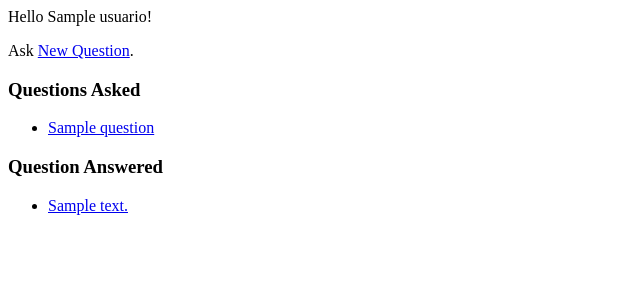
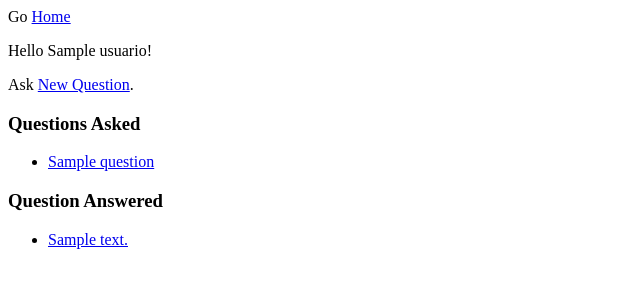
Before and after one commit to programmingpreguntas/programmingpreguntas, a Django app: page /preguntas/profile/1/ in a window 1280 px wide. Shown: the top 300 px of the page, without its empty margins (0-640 px from the left). Run offline with Django 3.2, Linux system fonts and the light colour scheme; tables that the repository leaves empty hold one stand-in row (values such as "Sample post").

Commit message:
Add some links to other pages in the templates.

```diff
--- a/preguntas/templates/preguntas/new_question.html
+++ b/preguntas/templates/preguntas/new_question.html
@@ -2,6 +2,9 @@
     <title>New Question</title>
 </head>
 <body>
+    <p>
+        Go <a href="/preguntas/">Home</a>
+    </p>
     <h2>New Question</h2>
     <form id="QuestionForm" method="post" action="">
 
--- a/preguntas/templates/preguntas/profile.html
+++ b/preguntas/templates/preguntas/profile.html
@@ -1,3 +1,9 @@
+<head>
+    <title>Usuario {{usuario.name}}</title>
+</head>
+<p>
+    Go <a href="/preguntas/">Home</a>
+</p>
 
 Hello {{usuario.name}}!
 <p>
```
